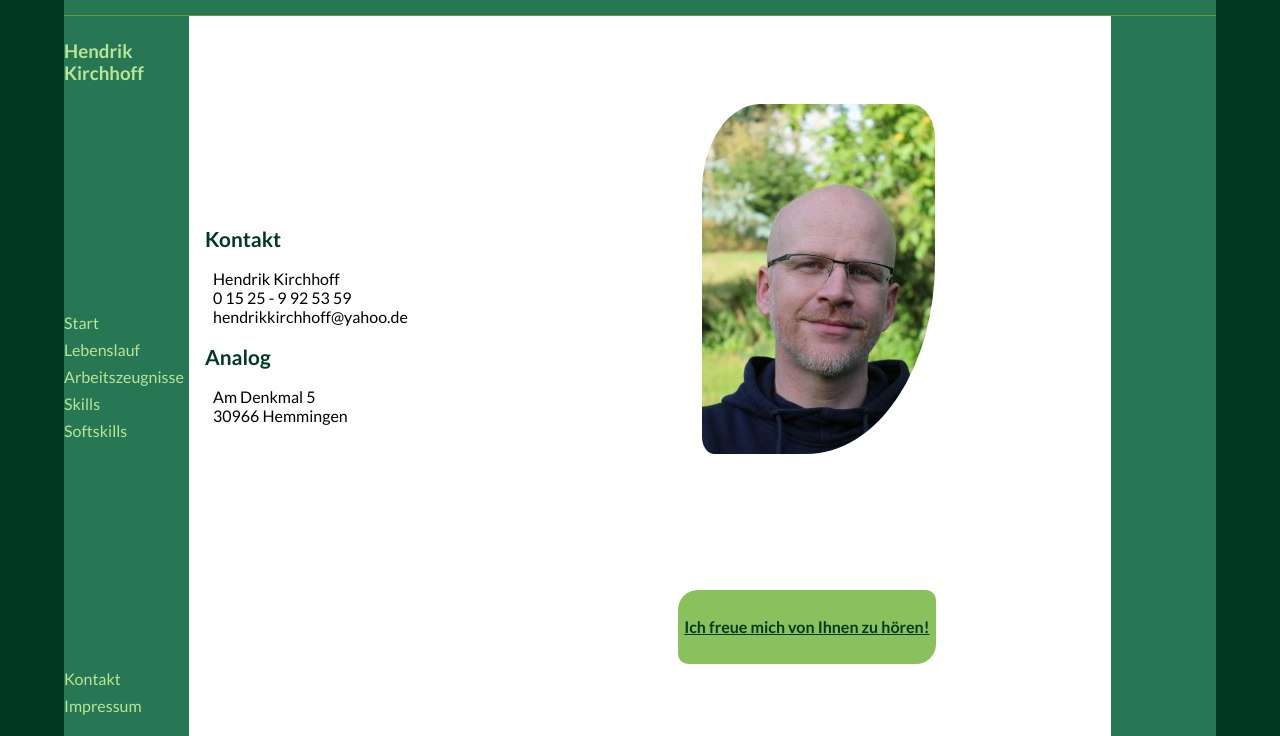
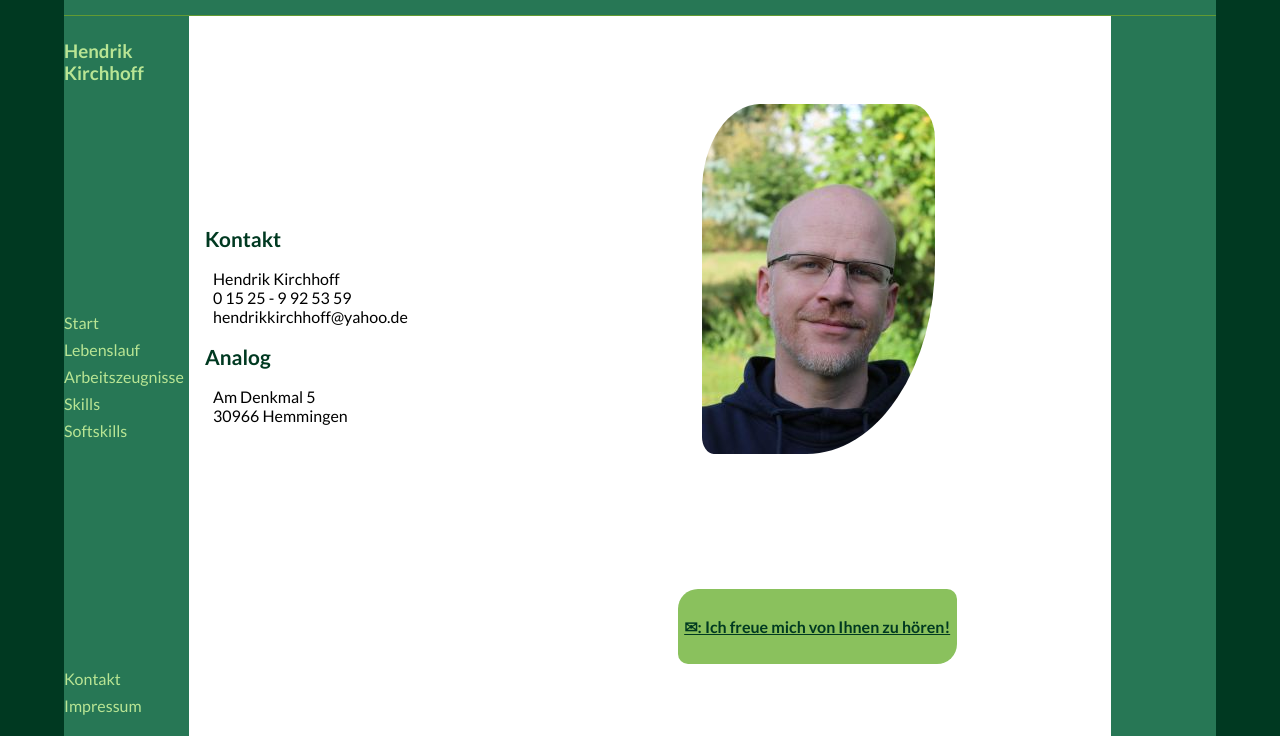
Before and after one commit to HendrikQi/HendrikQi.github.io, a plain HTML site: page content/contact.html in a window 1280 px wide. Shown: the part 96-832 px from the top of the page. Drawn offline with Linux system fonts and the light colour scheme.

Commit message:
Update contact.html

```diff
--- a/content/contact.html
+++ b/content/contact.html
@@ -69,7 +69,7 @@
 					</figure>
 					<aside>
 						<h4>
-							<a href=mailto:“&#9993;: hendrikkirchhoff@yahoo”>Ich freue mich von Ihnen zu hören!</a>
+							<a href=mailto:“hendrikkirchhoff@yahoo”>&#9993;: Ich freue mich von Ihnen zu hören!</a>
 						</h4>
 					</aside>
 					</div>
```
